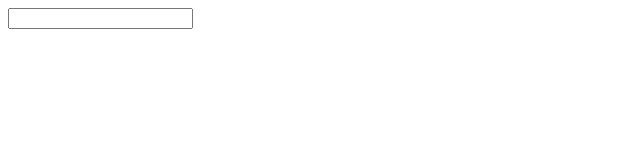
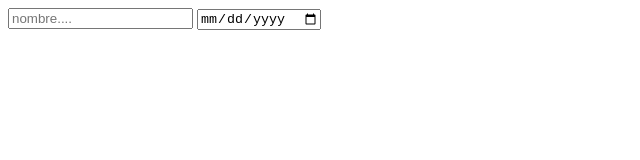
Before and after one commit to Ikercarmona/Formulario, a plain HTML site: page index.html in a window 1280 px wide. Shown: the whole page, without its empty margins (0-640 px from the left). Drawn offline with Linux system fonts and the light colour scheme.

Commit message:
IKerFormulario

```diff
--- a/index.html
+++ b/index.html
@@ -10,7 +10,9 @@
 
 <body>
     <form action="">
-        <input type="text">
+        <input type="text" placeholder="nombre....">
+    <input type="date">
+
     </form>
 </body>
 
```
